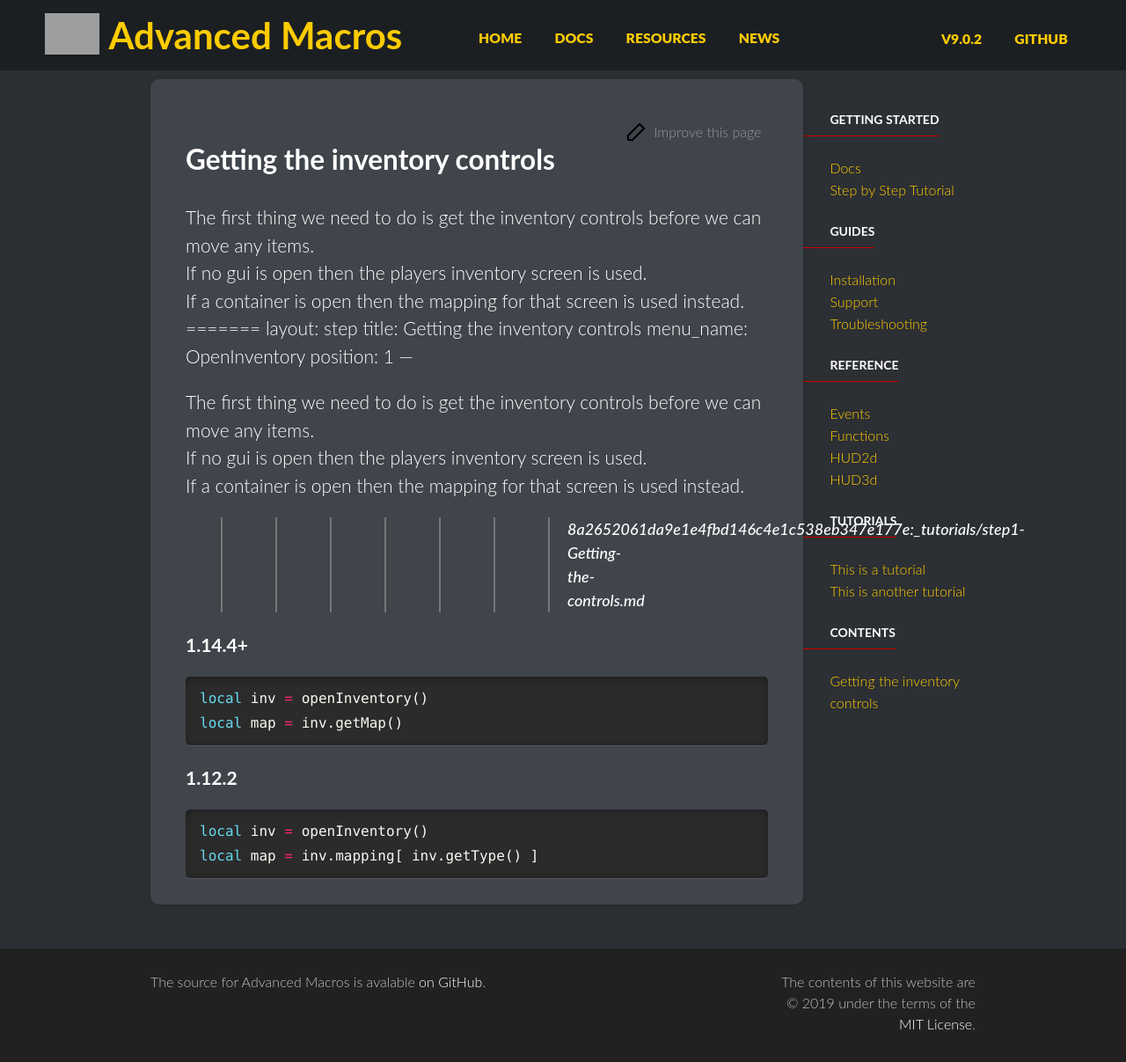
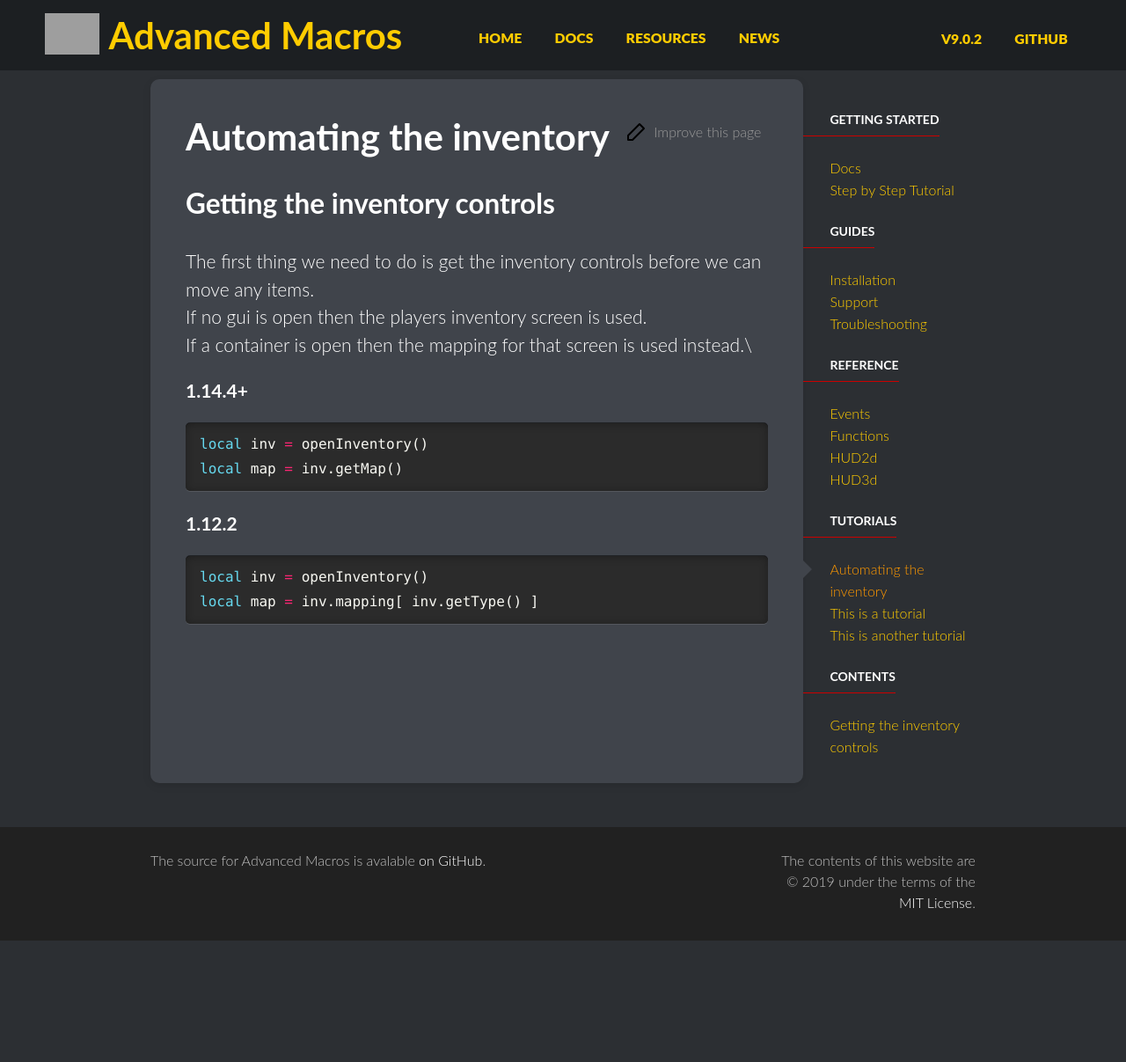
Before and after one commit to TheOnlyRealCoder/AdvancedMacros.github.io, a Jekyll site: the page built from _tutorials/inventory.md, in a window 1280 px wide. Shown: the whole page at 88% size. Built offline with Jekyll 4.4.1, drawn with Linux system fonts in a browser that asks for light colours; after the commit the page ends 1069 px from its top, so only the background shows below that; grey boxes are pictures that could not be loaded.

Commit message:
fix bad merge

````diff
--- a/_tutorials/inventory.md
+++ b/_tutorials/inventory.md
@@ -1,5 +1,4 @@
 ---
-<<<<<<< HEAD:_tutorials/inventory.md
 title: Automating the inventory
 menu_name: Automating the inventory
 permalink: /tutorials/inventory/
@@ -10,17 +9,7 @@ permalink: /tutorials/inventory/
 The first thing we need to do is get the inventory controls before we can move any items.\
 If no gui is open then the players inventory screen is used.\
 If a container is open then the mapping for that screen is used instead.\
-=======
-layout: step
-title: Getting the inventory controls
-menu_name: OpenInventory
-position: 1
----
 
-The first thing we need to do is get the inventory controls before we can move any items.<br>
-If no gui is open then the players inventory screen is used.<br>
-If a container is open then the mapping for that screen is used instead.<br>
->>>>>>> 8a2652061da9e1e4fbd146c4e1c538eb347e177e:_tutorials/step1-Getting-the-controls.md
 
 **1.14.4+**
 ```lua
````
Also changed, not shown: _tutorials/step1-Getting-the-controls.md (deleted, +0 -35 lines), _tutorials/step2-Understanding-the-slot-mappings.md (deleted, +0 -8 lines).
